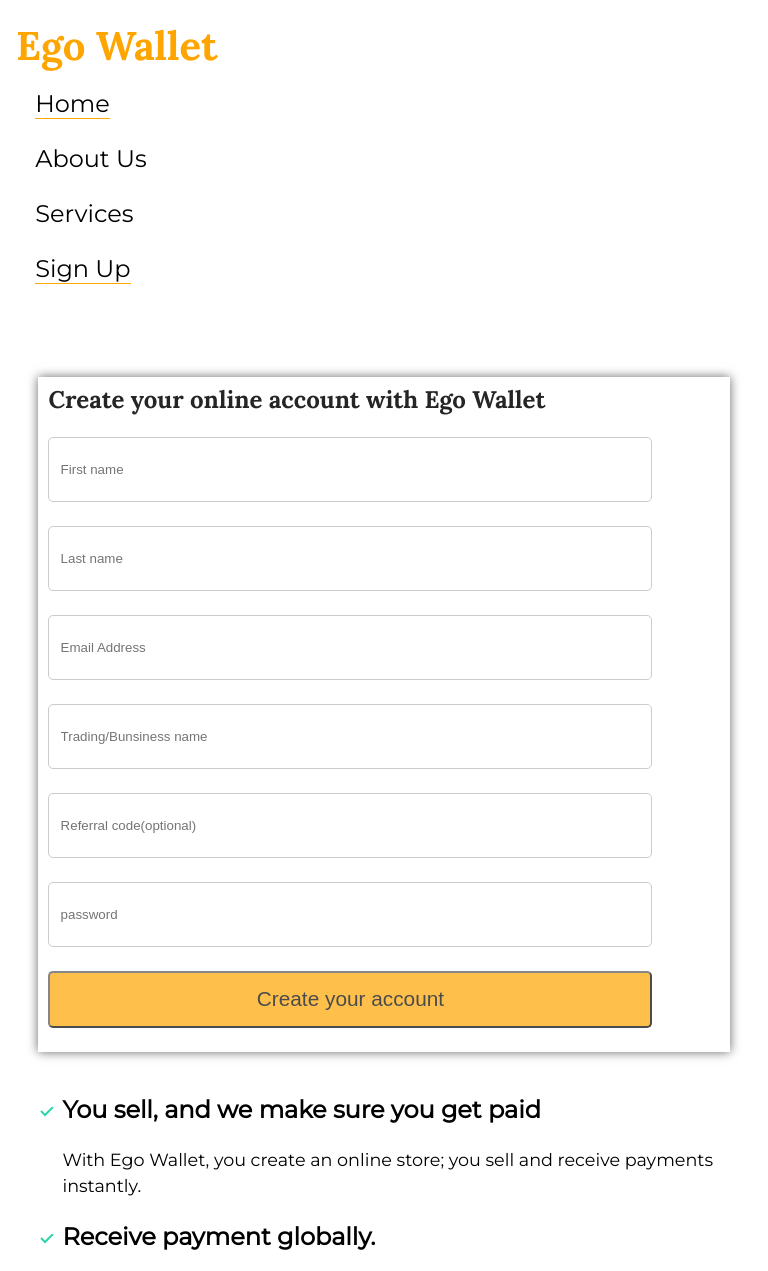
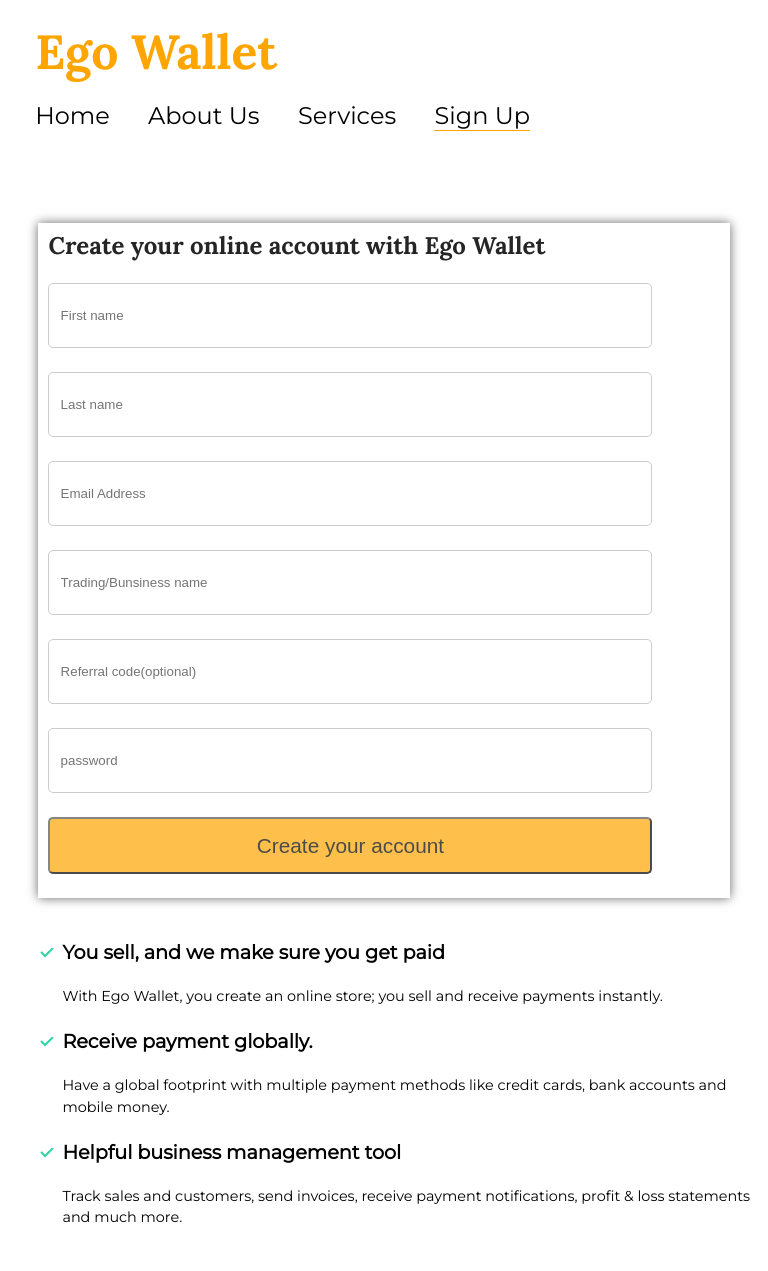
Before and after one commit to Bodeode1/Ego-Wallet-, a plain HTML site: page signup.html in a window 768 px wide. Shown: the top 1271 px of the page. After the commit the page ends 1248 px from the top, so only its background shows below. Drawn offline with Linux system fonts and the light colour scheme.

Commit message:
Add media query for 568px to menu section

```diff
--- a/assets/css/style.css
+++ b/assets/css/style.css
@@ -115,12 +115,13 @@
     transition: color .3s;
 }
 
-@media screen  and (min-width: 786px) {
+@media screen  and (min-width: 768px) {
     .menu-list {
         display: flex;
         font-size: 1rem;
         max-height: 100%;
         width: auto;
+
     }
 
     #logo {
@@ -133,12 +134,23 @@
     }
 }
 
+@media screen and (min-width: 576px) {
+    .menu {
+        flex-wrap: none;
+        display: flex;
+
+    }
+
+    .menu-list {
+        display: inline-flex;
+    }
+}
 /* grid for index.html */
 .grid {
-    display: grid;
-    box-shadow: var(--box-shadow);
-    gap: 20px;
-    padding: 0.6rem 1rem;
+        display: grid;
+        box-shadow: var(--box-shadow);
+        gap: 20px;
+        padding: 0.6rem 1rem;
 }
 
 @media screen and (min-width:768px) and (max-width: 1023px) {
@@ -568,6 +580,7 @@
 .marketplace-h {
     display: inline-block;
     margin-top: 1rem;
+    color: var(--ascent-color);
 }
 
 .marketplace-info #marketplace-span {
@@ -933,10 +946,6 @@
     font-size: 1.5rem;
 }
 
-.form-group input ::placeholder {
-    font-size: 1.3rem;
-}
-
 .btn-signup {
     padding: 0.9rem 1.8rem;
     background: var(--ascent-color);
@@ -995,3 +1004,13 @@
         font-size: 1.1rem;
     }
 }
+
+@media screen and (max-width: 768px) {
+    .signup-lists li {
+        font-size: 1.2rem;
+    }
+
+    .signup-lists p {
+        font-size: 0.9rem;
+    }
+}
--- a/signup.html
+++ b/signup.html
@@ -19,7 +19,7 @@
                 <h2 class="menu-logo"><span id="logo">Ego Wallet</span></h2>
             </a>
             <ul class="menu-list menu-inline">
-                <li class="list__items"><a class="active" href="index.html">Home</a></li>
+                <li class="list__items"><a href="index.html">Home</a></li>
                 <li class="list__items"><a class="avtive" href="about.html">About Us</a></li>
                 <li class="list__items"><a href="services.html">Services</a></li>
                 <li class="list__items"><a class="active" href="signup.html">Sign Up</a></li>
```
Also changed, not shown: services.html (+2 -2 lines).
